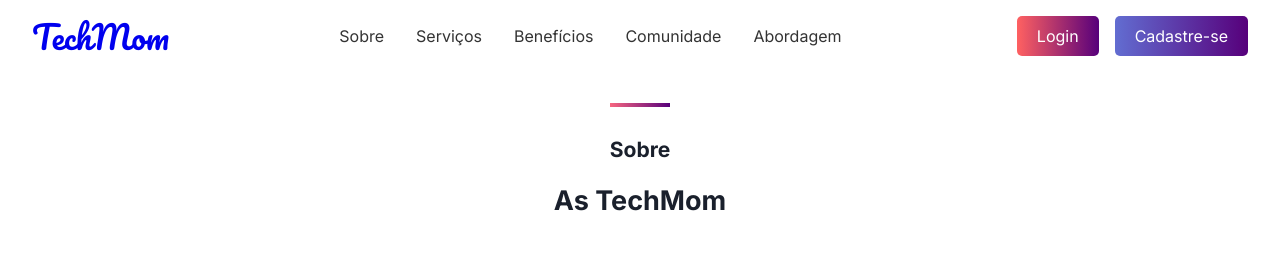
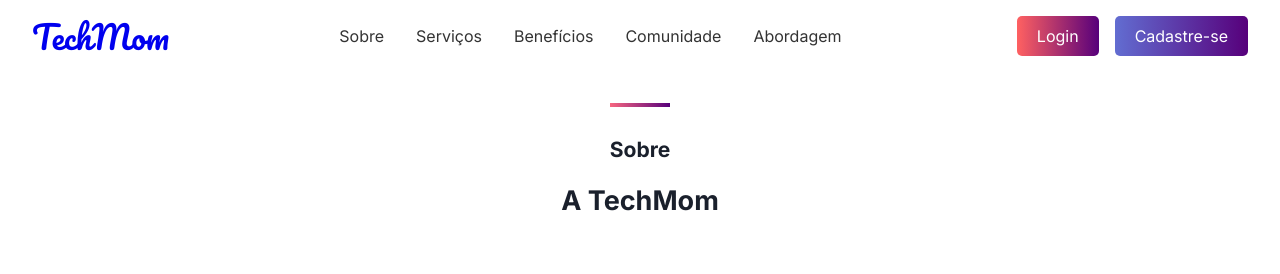
Before and after one commit to Arthur5502/Tech-Moms, a React (Create React App) app: page /sobre in a window 1280 px wide. Shown: the top 274 px of the page. Built offline with nearby package versions, Linux system fonts and the light colour scheme.

Commit message:
New update

```diff
--- a/src/components/Home/About.js
+++ b/src/components/Home/About.js
@@ -5,7 +5,7 @@ const About = () => (
     <section className="about-section">
         <header className="about-header">
             <h3>Sobre</h3>
-            <h2>As TechMom</h2>
+            <h2>A TechMom</h2>
         </header>
         <div className="about-content">
             <p>
```
